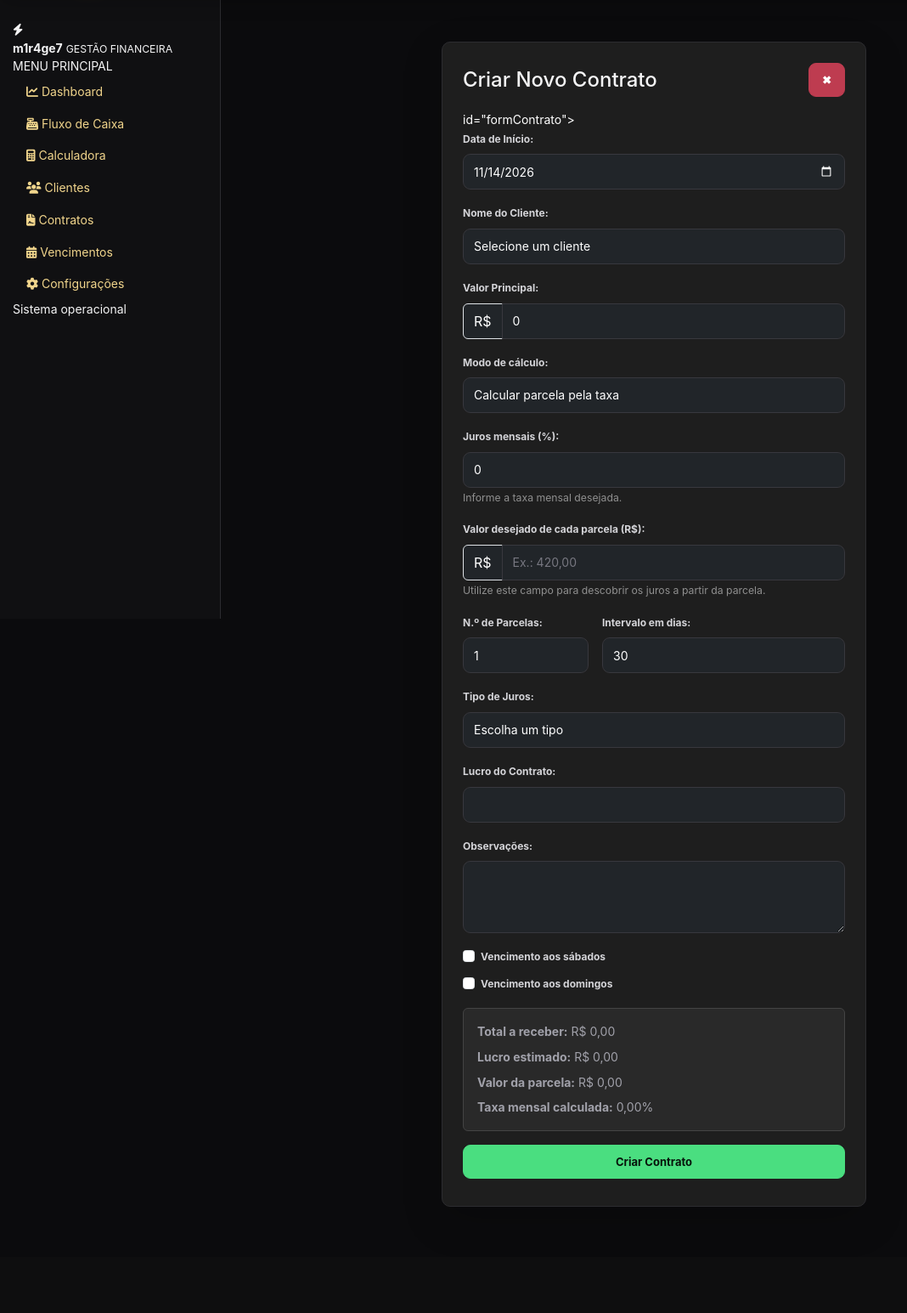
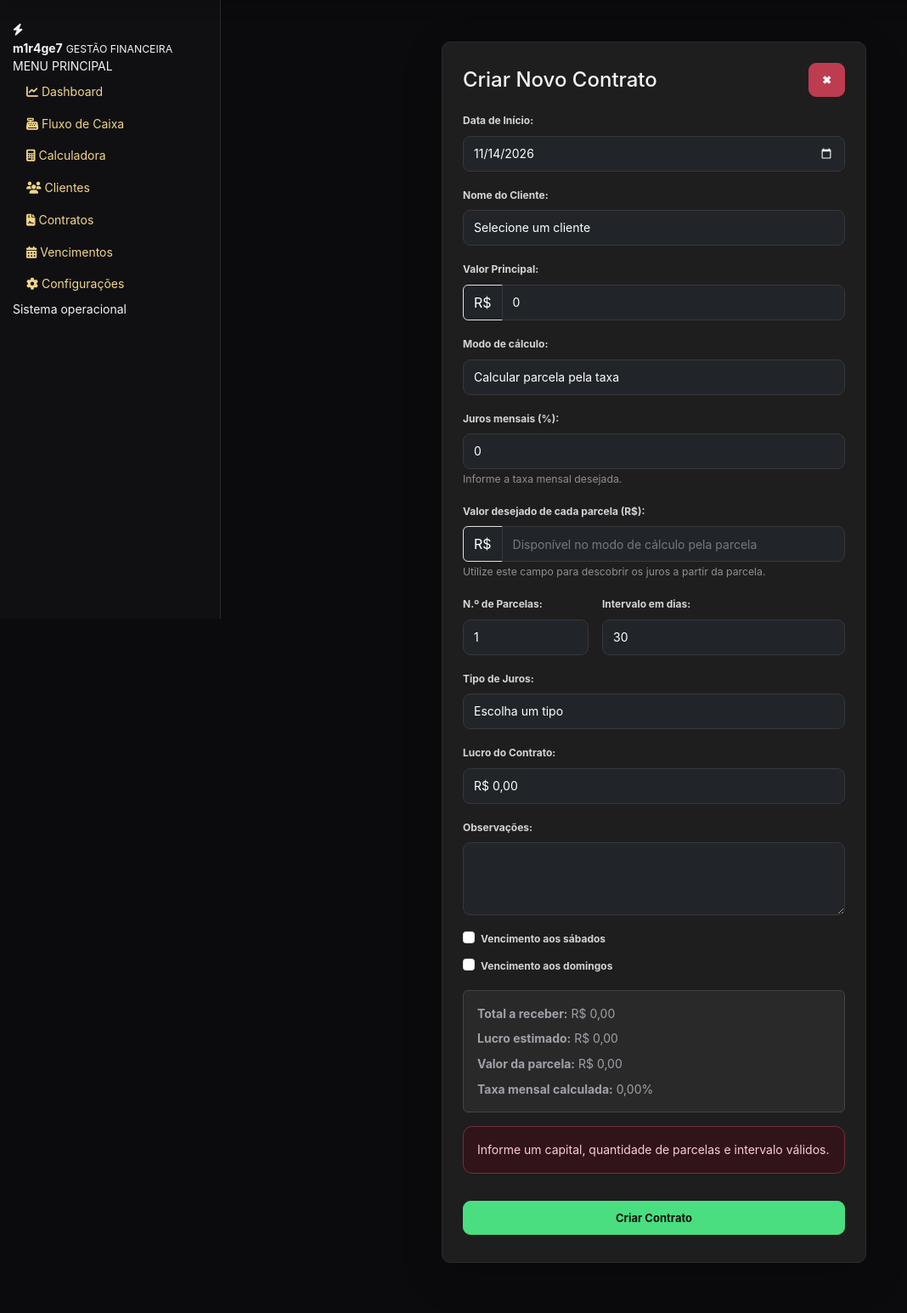
Before and after one commit to betinho37/sistemavendas, a Laravel app: page /contratos/create in a window 1280 px wide. Shown: the part 72-1617 px from the top of the page at 85% size, without its empty margins (0-1068 px from the left). Before the commit the page ends 1492 px from the top, so only its background shows below. Run offline with Laravel 12, Linux system fonts and the light colour scheme; a user stored in the database is signed in; data comes from the database, SQL or seed files in the repository.

Commit message:
Melhoras

```diff
--- a/resources/views/contratos/create.blade.php
+++ b/resources/views/contratos/create.blade.php
@@ -26,8 +26,7 @@
             </div>
         @endif
 
-        <form action="{{ route('contratos.store') }}" method="POST" enctype="multipart/form-data" class="mb-2"> id="formContrato">
-            @csrf
+<form action="{{ route('contratos.store') }}" method="POST" enctype="multipart/form-data" class="mb-2" id="formContrato">            @csrf
 
             <div class="mb-3">
                 <label for="data_inicio" class="form-label">Data de Início:</label>
```
Also changed, not shown: 1 other file.
